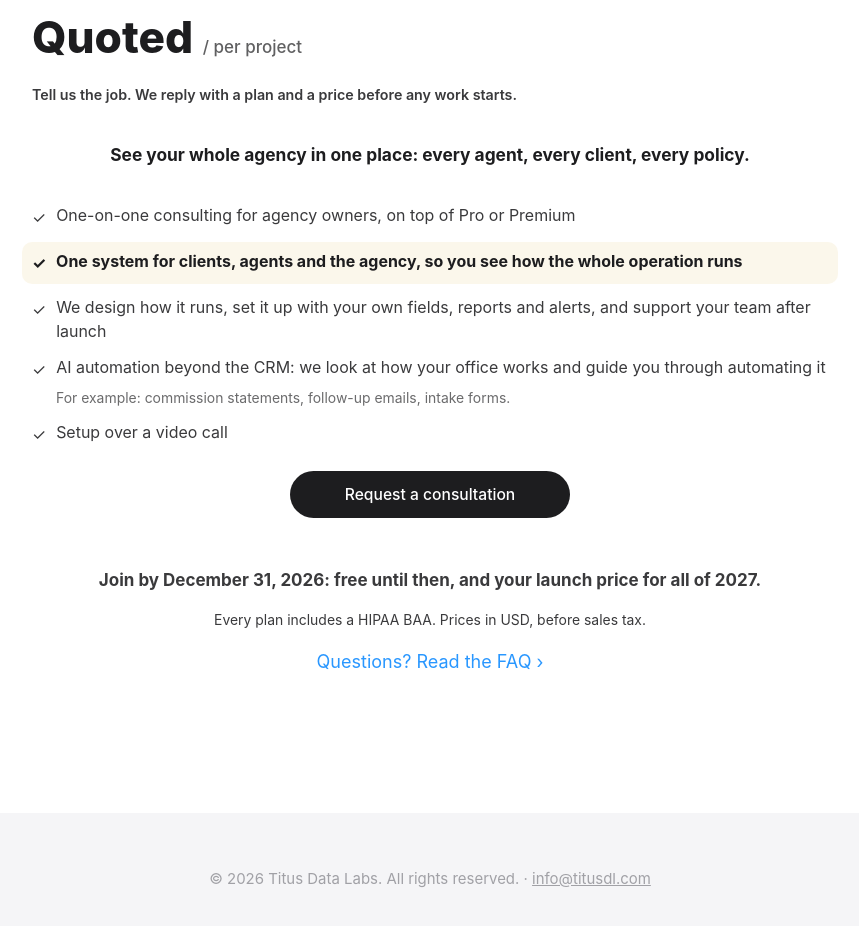
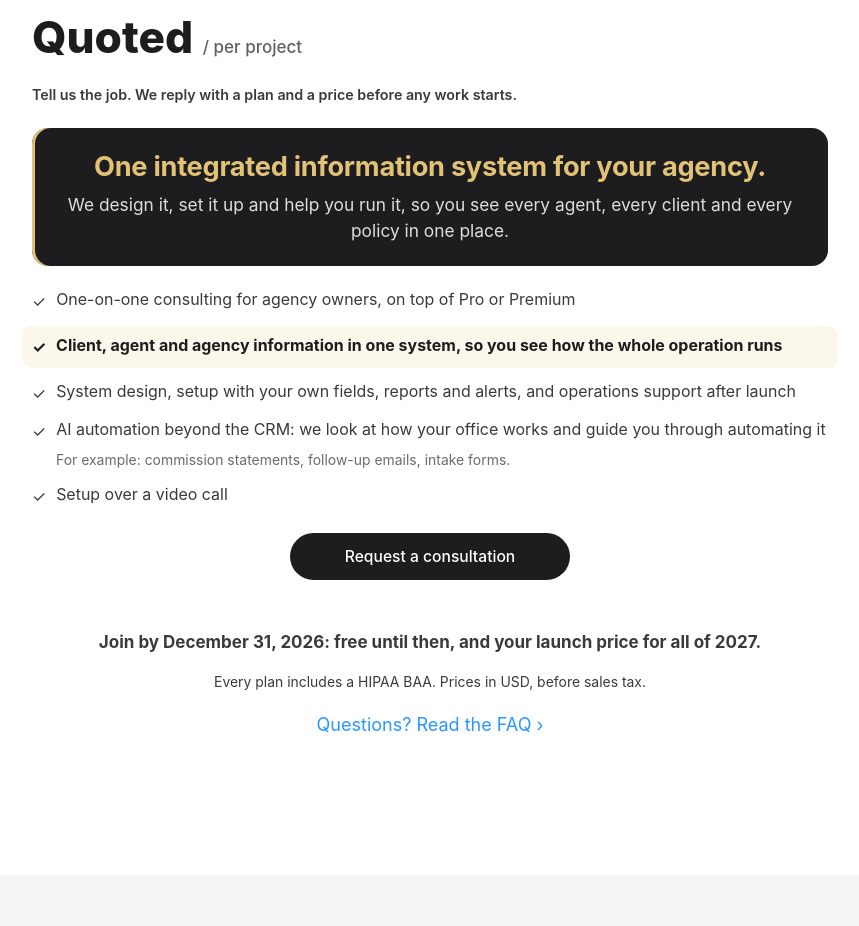
Before and after one commit to TitusDL/landing, a plain HTML site: page index.html in a window 1280 px wide. Shown: the part 9240-10166 px from the top of the page, without its empty margins (210-1069 px from the left). Drawn offline with Linux system fonts and the light colour scheme.

Commit message:
Custom: lead with 'One integrated information system for your agency' in a gold-on-black block (#58)
Co-authored-by: Claude Opus 5.5 <noreply@anthropic.com>

```diff
--- a/index.html
+++ b/index.html
@@ -873,6 +873,9 @@
   .price-card.custom .tag{background:#efeff1; color:var(--ink-faint)}
   .price-card.custom li.hl{color:var(--ink) !important}
   .price-card.custom .btn-primary{background:#1d1d1f; color:#fff}
+  .price-card.custom .agency-hook{background:#1d1d1f; color:#fff; padding:22px 24px; border-radius:16px; box-shadow:inset 3px 0 0 #e2c275}
+  .price-card.custom .agency-hook strong{display:block; font-size:clamp(1.25rem,2.4vw,1.6rem); line-height:1.25; letter-spacing:-0.01em; color:#e2c275; margin-bottom:8px}
+  .price-card.custom .agency-hook span{display:block; font-weight:400; color:rgba(255,255,255,0.85)}
   .price-card.premium .one-line-roi{background:#f5f5f7}
   main > section:not(.hero) .shot{box-shadow:0 30px 70px rgba(0,0,0,0.14), 0 0 0 1px rgba(0,0,0,0.06)}
   footer.site{background:#f5f5f7; color:var(--ink-faint)}
@@ -1223,11 +1226,11 @@
           <h3>Custom <span class="tag">Agency consulting</span></h3>
           <div class="amount">Quoted <span>/ per project</span></div>
           <p class="price-ends">Tell us the job. We reply with a plan and a price before any work starts.</p>
-          <p class="one-line-roi">See your whole agency in one place: every agent, every client, every policy.</p>
+          <p class="one-line-roi agency-hook"><strong>One integrated information system for your agency.</strong><span>We design it, set it up and help you run it, so you see every agent, every client and every policy in one place.</span></p>
           <ul>
             <li><span class="check" aria-hidden="true">✓</span> One-on-one consulting for agency owners, on top of Pro or Premium</li>
-            <li class="hl"><span class="check" aria-hidden="true">✓</span> One system for clients, agents and the agency, so you see how the whole operation runs</li>
-            <li><span class="check" aria-hidden="true">✓</span> We design how it runs, set it up with your own fields, reports and alerts, and support your team after launch</li>
+            <li class="hl"><span class="check" aria-hidden="true">✓</span> Client, agent and agency information in one system, so you see how the whole operation runs</li>
+            <li><span class="check" aria-hidden="true">✓</span> System design, setup with your own fields, reports and alerts, and operations support after launch</li>
             <li><span class="check" aria-hidden="true">✓</span> AI automation beyond the CRM: we look at how your office works and guide you through automating it</li>
             <li class="note">For example: commission statements, follow-up emails, intake forms.</li>
             <li><span class="check" aria-hidden="true">✓</span> Setup over a video call</li>
```
